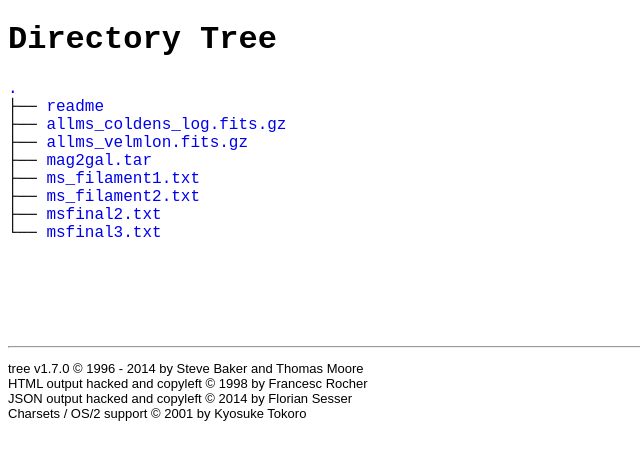
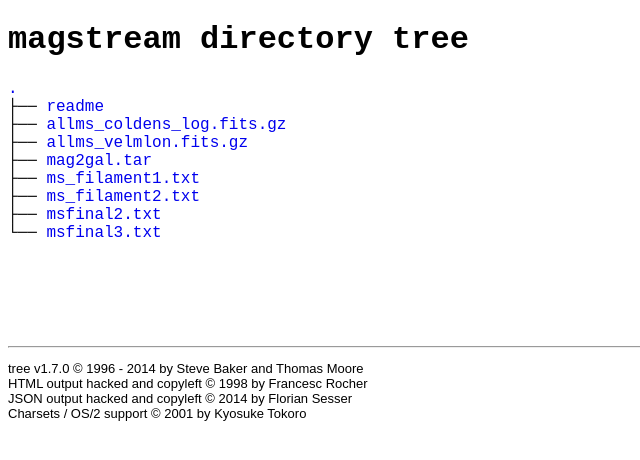
Before and after one commit to dnidever/dnidever.github.io, a plain HTML site: page magstream/index.html in a window 1280 px wide. Shown: the whole page, without its empty margins (0-640 px from the left). Drawn offline with Linux system fonts and the light colour scheme.

Commit message:
made magstream index.html file update

```diff
--- a/magstream/index.html
+++ b/magstream/index.html
@@ -27,7 +27,7 @@
  </style>
 </head>
 <body>
-	<h1>Directory Tree</h1><p>
+	<h1>magstream directory tree</h1><p>
 	<a href=".">.</a><br>
 	├── <a href="./readme">readme</a><br>
 	├── <a href="./allms_coldens_log.fits.gz">allms_coldens_log.fits.gz</a><br>
```
